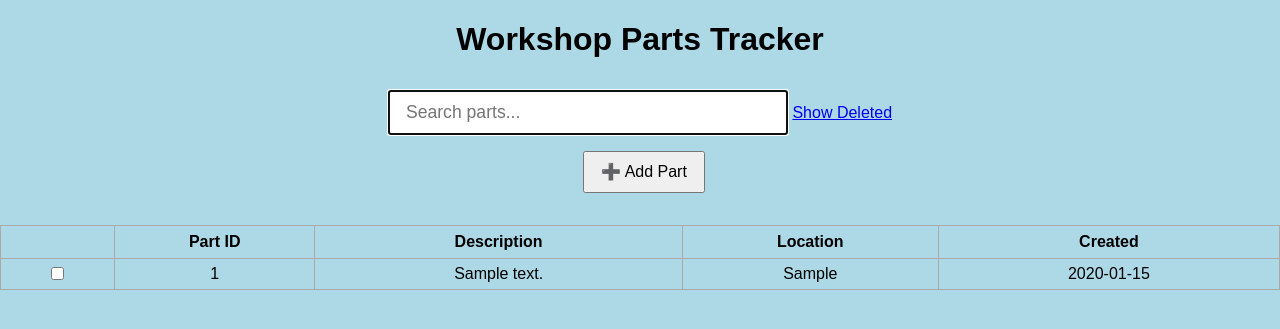
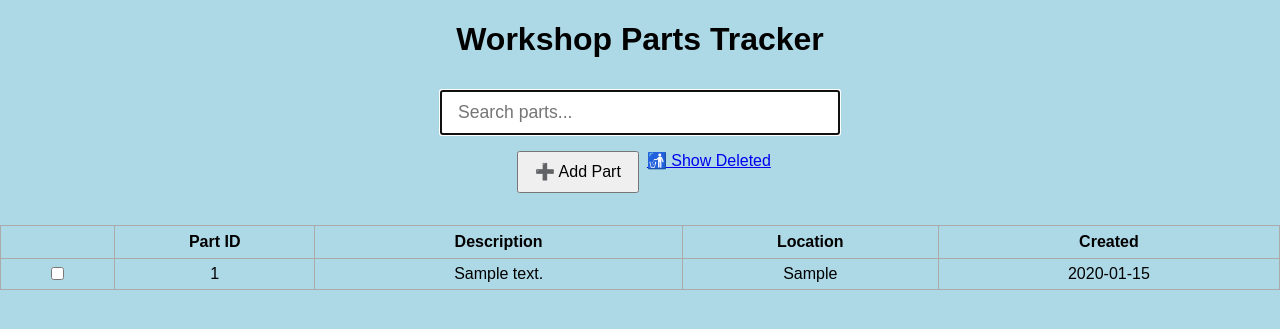
Before and after one commit to ndemarco/parts-locator, a Flask app: page / in a window 1280 px wide. Shown: the top 329 px of the page. Run offline with Flask 3, Linux system fonts and the light colour scheme; tables that the repository leaves empty hold one stand-in row (values such as "Sample post").

Commit message:
Change show deleted button

```diff
--- a/app/static/js/parts_tracker.js
+++ b/app/static/js/parts_tracker.js
@@ -8,6 +8,7 @@ const partsTableBody = $('#parts-table tbody');
 const addPartBtn = $('#add-part-btn');
 const editBtn = $('#edit-btn');
 const deleteBtn = $('#delete-btn');
+const showDeletedBtn = $('#show-deleted-btn')
 
 function renderParts(parts) {
   partsTableBody.innerHTML = '';
@@ -81,6 +82,10 @@ editBtn.onclick = () => {
     window.location.href = `/update/${id}`;
 };
 
+showDeletedBtn.onclick = () => {
+      window.location.href = "{{ url_for('parts.view_deleted') }}";
+}
+
 deleteBtn.onclick = () => {
   const idsToDelete = Array.from($$('.row-select:checked')).map(cb => cb.closest('tr').dataset.id);
 
--- a/app/templates/index.html
+++ b/app/templates/index.html
@@ -11,12 +11,14 @@
 <!-- Search and action buttons -->
 <div class="search-wrapper">
     <input id="search-input" type="search" placeholder="Search parts..." autofocus>
-    <a href="{{ url_for('parts.view_deleted') }}" id="show_deleted_link">Show Deleted</a>
 
     <div id="action-bar">
         <button id="add-part-btn">➕ Add Part</button>
         <button id="edit-btn" style="display: none;">✏️ Edit Selected</button>
         <button id="delete-btn" style="display: none;">🗑️ Delete Selected</button>
+        <!-- <button id="show-deleted-btn">🚮 Show Deleted</button> -->
+        <a href="{{ url_for('parts.view_deleted') }}" class="button">🚮 Show Deleted</a>
+
     </div>
 </div>
 
```
